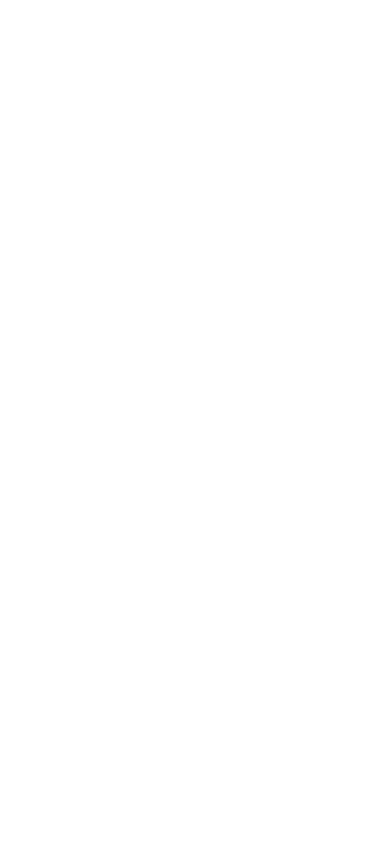
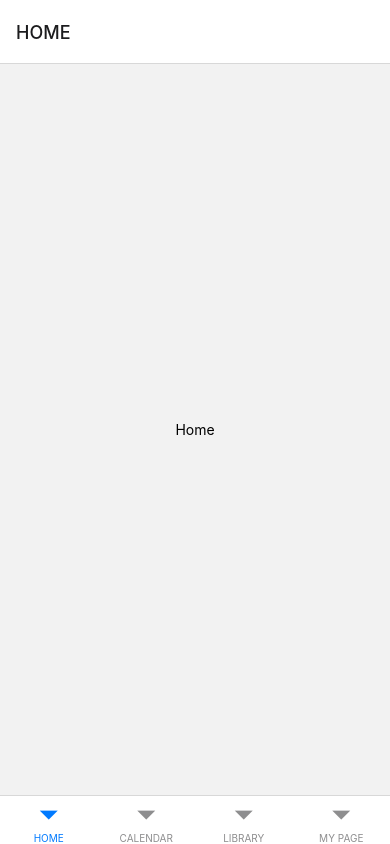
Before and after one commit to losajjang/bunnit_homework, a React Native app: screen / in a window 390 px wide. Built offline with nearby package versions, Linux system fonts and the light colour scheme.

Commit message:
feat: bottomTabBar 기능 개발

```diff
--- a/App.tsx
+++ b/App.tsx
@@ -17,7 +17,26 @@
 function App() {
   return (
     <NavigationContainer>
-
+      <Tab.Navigator>
+        <Tab.Screen name="home" component={Home} options={{title: 'HOME'}} />
+        <Tab.Screen
+          name="calendar"
+          component={Calendar}
+          options={{
+            title: 'CALENDAR',
+          }}
+        />
+        <Tab.Screen
+          name="library"
+          component={Library}
+          options={{title: 'LIBRARY'}}
+        />
+        <Tab.Screen
+          name="myPage"
+          component={MyPage}
+          options={{title: 'MY PAGE'}}
+        />
+      </Tab.Navigator>
     </NavigationContainer>
   );
 }
```
